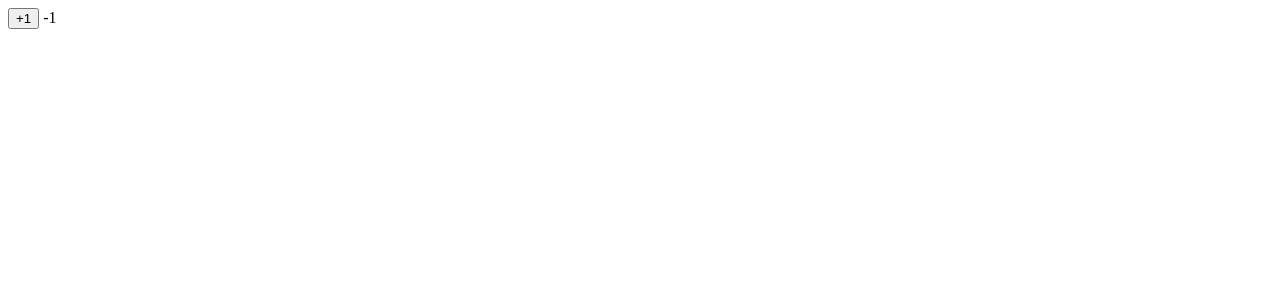
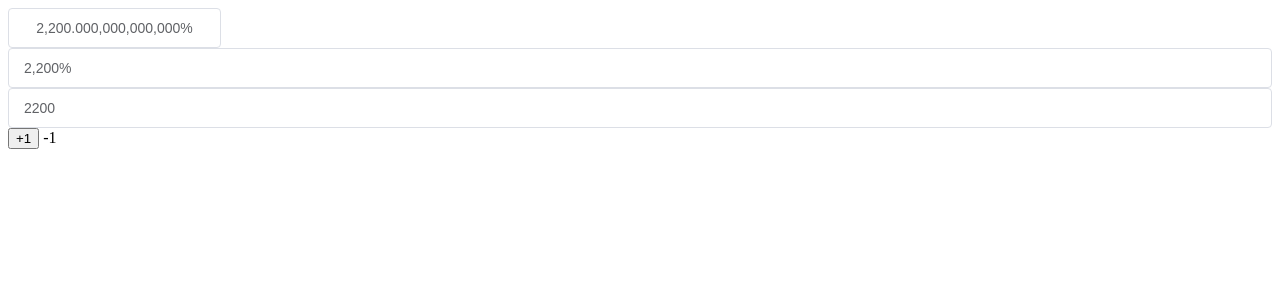
Before and after one commit to luoxiaozero/vite-vue2, a Vue app: page / in a window 1280 px wide. Shown: the top 300 px of the page. Built offline with nearby package versions, Linux system fonts and the light colour scheme.

Commit message:
feat: 计数器组件不能输入小数点

```diff
--- a/src/components/m-inout-number-2.vue
+++ b/src/components/m-inout-number-2.vue
@@ -78,7 +78,7 @@ export default Vue.extend({
             let currentValue = this.currentValue;
             if (typeof currentValue === 'number') {
                 if (this.precision !== undefined) {
-                    currentValue = Number.parseFloat(currentValue.toFixed(this.precision));
+                    currentValue = currentValue.toFixed(this.precision);
                 }
                 currentValue = this.format(currentValue)
             }
@@ -121,7 +121,7 @@ export default Vue.extend({
         format(value) {
             let newVal = value;
             if (this.separator) {
-                newVal = value.toLocaleString('en-US') // String(value).replace(/\B(?=(\d{3})+(?!\d))/g, ',')
+                newVal = newVal.replace(/\B(?=(\d{3})+(?!\d))/g, ',')  // value.toLocaleString('en-US') // String(value).replace(/\B(?=(\d{3})+(?!\d))/g, ',')
             }
             if (this.percent) {
                 newVal = `${newVal}%`
--- a/src/pages/Home2.vue
+++ b/src/pages/Home2.vue
@@ -1,10 +1,12 @@
 <script>
 import { useUserStore } from "../store"
 import MInputNumber from "../components/m-input-number.vue"
+import MInputNumber2 from "../components/m-inout-number-2.vue"
 export default {
     name: "Home",
     components: {
-        MInputNumber
+        MInputNumber,
+        MInputNumber2
     },
     data() {
         const userStore = useUserStore()
@@ -26,10 +28,12 @@ export default {
 <template>
     <div>
         <el-form>
+            <m-input-number-2 v-model="input" placeholder="请输入内容2" separator :precision="12"
+        percent :disabled="false"></m-input-number-2>
         <m-input-number v-model="input" placeholder="请输入内容2" separator
         percent :min="0" :disabled="false"></m-input-number>
         <el-input v-model="input" placeholder="请输入内容1"></el-input>
-        <el-input-number v-model="input" placeholder="请输入内容0"></el-input-number>
+        <!-- <el-input-number v-model="input" placeholder="请输入内容0"></el-input-number> -->
         <button @click="add">+1</button>
         {{ count }}
         </el-form>
--- a/src/router/index.js
+++ b/src/router/index.js
@@ -6,12 +6,12 @@ Vue.use(Router)
 const router = new Router({
     routes: [
         {
-            path: "/",
+            path: "/vue",
             component: () => import("../pages/Home.vue"),
             name: "Home",
         },
         {
-            path: "/vue2",
+            path: "/",
             component: () => import("../pages/Home2.vue"),
             name: "Home2",
         },
```
